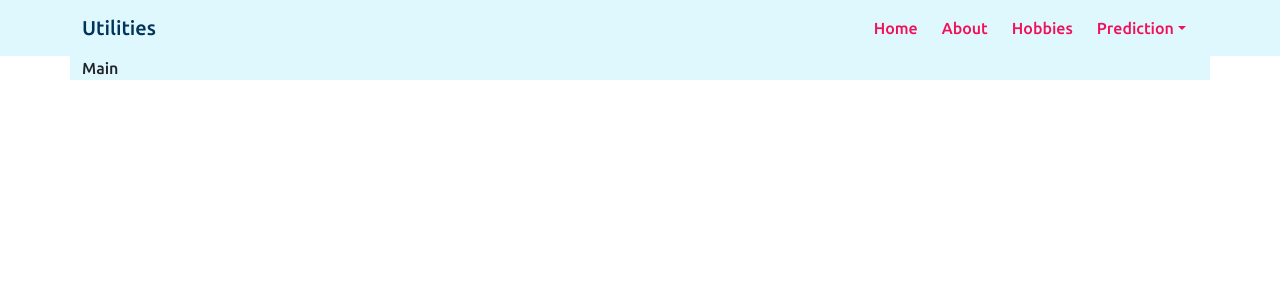
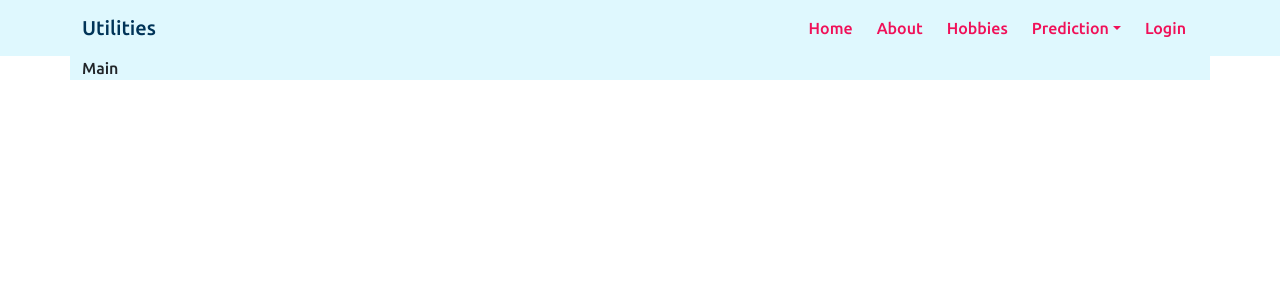
Before and after one commit to floydfdes/app-hobbynest, a React (Create React App) app: page / in a window 1280 px wide. Shown: the top 300 px of the page. Built offline with nearby package versions, Linux system fonts and the light colour scheme.

Commit message:
Auth Module improvements.

```diff
--- a/package.json
+++ b/package.json
@@ -1,6 +1,6 @@
 {
   "name": "utilities",
-  "version": "0.6.0",
+  "version": "0.9.0",
   "private": true,
   "dependencies": {
     "@emotion/react": "^11.4.1",
@@ -24,7 +24,7 @@
     "react-redux": "^7.2.5",
     "react-router-dom": "^5.3.0",
     "react-scripts": "4.0.3",
-    "simple-authentication-react": "^1.0.1",
+    "simple-authentication-react": "^1.0.2",
     "web-vitals": "^1.1.2"
   },
   "scripts": {
--- a/src/components/About/About.jsx
+++ b/src/components/About/About.jsx
@@ -1,10 +1,10 @@
 import React from "react";
-import { Login } from "simple-authentication-react";
+
 
 function About() {
   return (
     <div>
-      <Login />
+      About us
     </div>
   );
 }
--- /dev/null
+++ b/src/components/Auth/Auth.jsx
@@ -0,0 +1,11 @@
+import React from "react";
+import { Login } from "simple-authentication-react";
+const Auth = () => {
+  return (
+    <div>
+      <Login />
+    </div>
+  );
+};
+
+export default Auth;
--- a/src/components/Home/Home.jsx
+++ b/src/components/Home/Home.jsx
@@ -8,12 +8,15 @@ import About from "../About/About";
 import "./Home.scss";
 import Hobbies from "../Hobbies/Hobbies";
 
+import Auth from "../Auth/Auth";
+
 function Home() {
   return (
     <div className="container container-bg">
       <Switch>
         <Route path="/home" component={Main} exact />
         <Route path="/about" component={About} exact />
+        <Route path="/login" component={Auth} exact />
         <Route path="/mobilenet" component={ImageDetectionMobileNet} exact />
         <Route path="/imagedetection" component={UploadImage} exact />
         <Route path="/hearts" component={HeartDiseasePrediction} exact />
--- a/src/components/Layout/Appnavbar.jsx
+++ b/src/components/Layout/Appnavbar.jsx
@@ -43,6 +43,7 @@ function Appnavbar() {
             <Link onClick={hideNavbar} className="nav-link" to="/hobbies">
               Hobbies
             </Link>
+
             <NavDropdown title="Prediction" id="basic-nav-dropdown">
               <Link
                 onClick={hideDropdown}
@@ -66,6 +67,9 @@ function Appnavbar() {
                 Mobile net
               </Link>
             </NavDropdown>
+            <Link onClick={hideNavbar} className="nav-link" to="/login">
+              Login
+            </Link>
           </Nav>
         </Navbar.Collapse>
       </Container>
```
